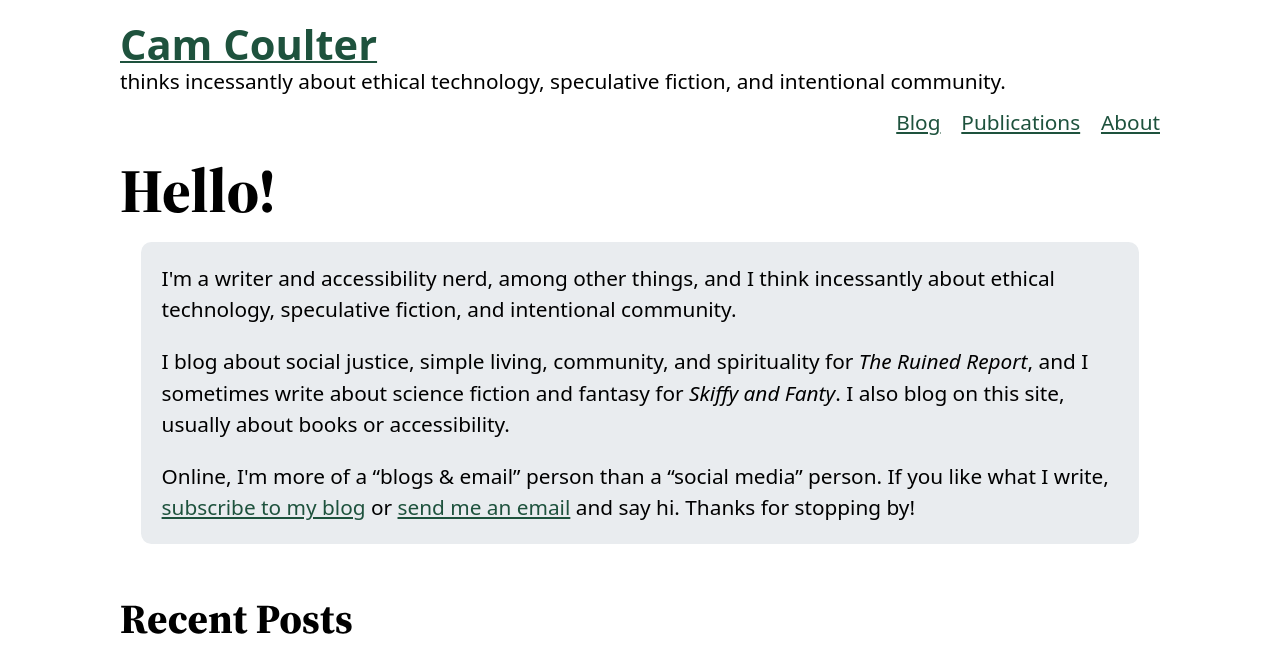
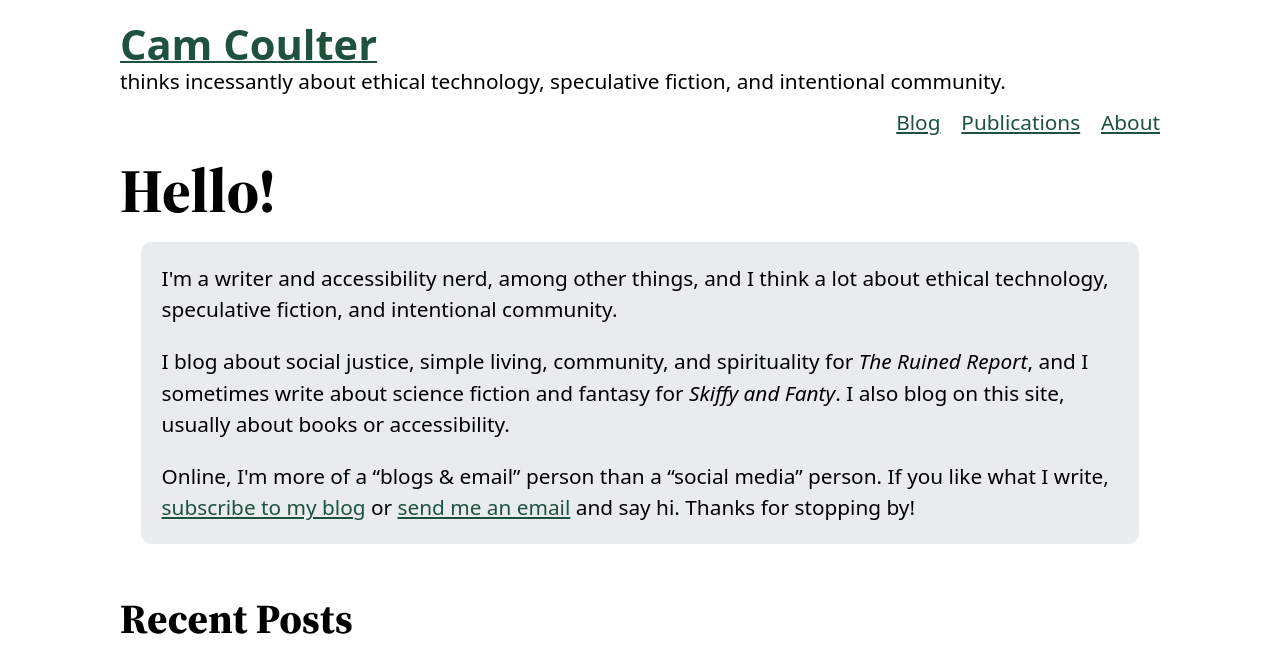
Before and after one commit to cncoulter/camcoulter.com, a Jekyll site: the page built from index.html, in a window 1280 px wide and 900 px high, cut to the strip 0-658 px from the top of the window. Built offline with Jekyll 4.4.1, drawn with Linux system fonts in a browser that asks for light colours; some web fonts are replaced; some of the changed text lies outside the part shown.

Commit message:
Update homepage

```diff
--- a/index.html
+++ b/index.html
@@ -13,7 +13,7 @@ sitemap:
 
 <div class="font_sans raised">
 
-	<p>I'm a writer and accessibility nerd, among other things, and I think incessantly about ethical technology, speculative fiction, and intentional community.</p>
+	<p>I'm a writer and accessibility nerd, among other things, and I think a lot about ethical technology, speculative fiction, and intentional community.</p>
 
 	<p>I blog about social justice, simple living, community, and spirituality for <cite>The Ruined Report</cite>, and I sometimes write about science fiction and fantasy for <cite>Skiffy and Fanty</cite>. I also blog on this site, usually about books or accessibility.</p>
 
```
Also changed, not shown: other parts of index.html (+1 -1 lines).
